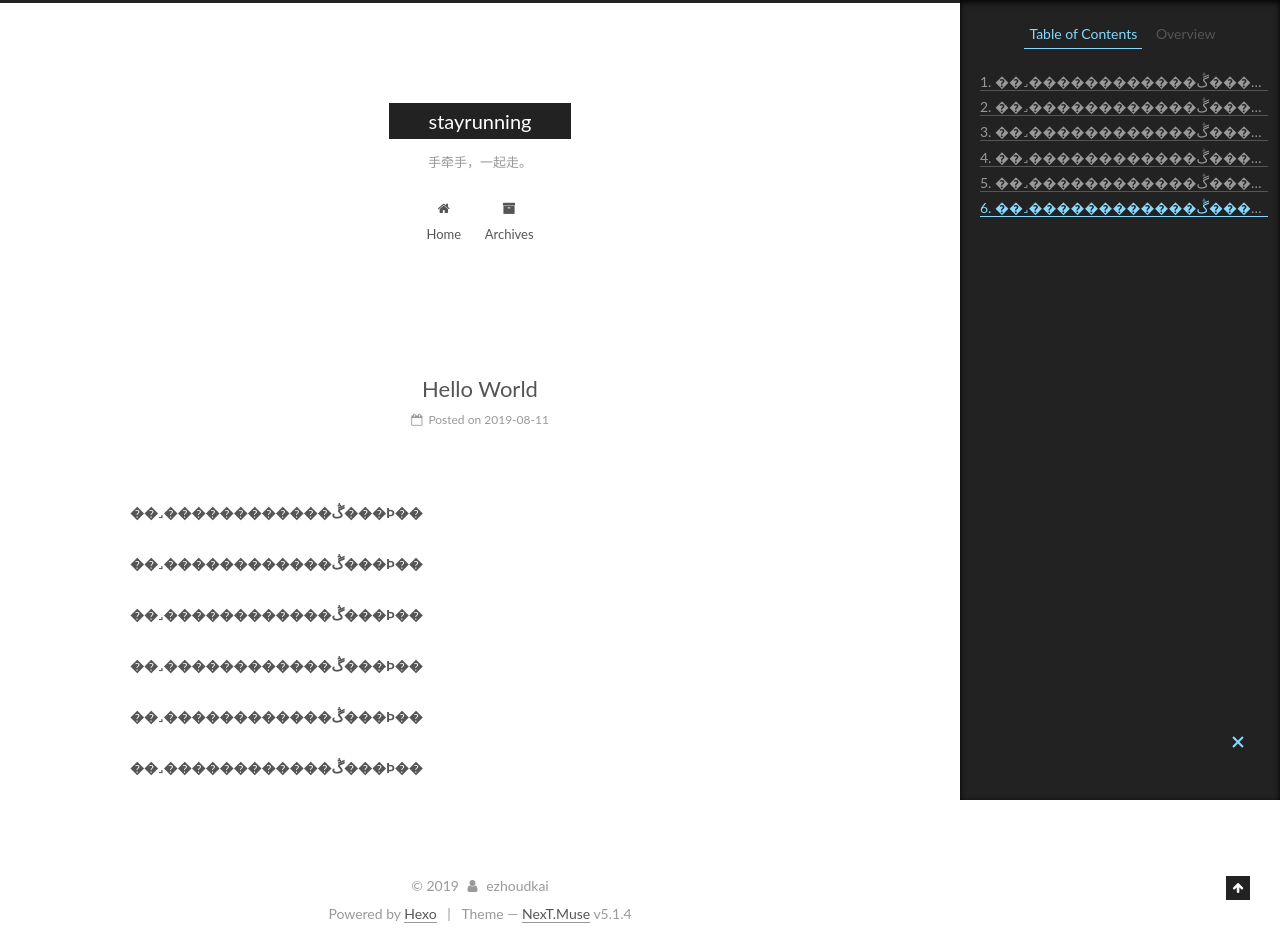
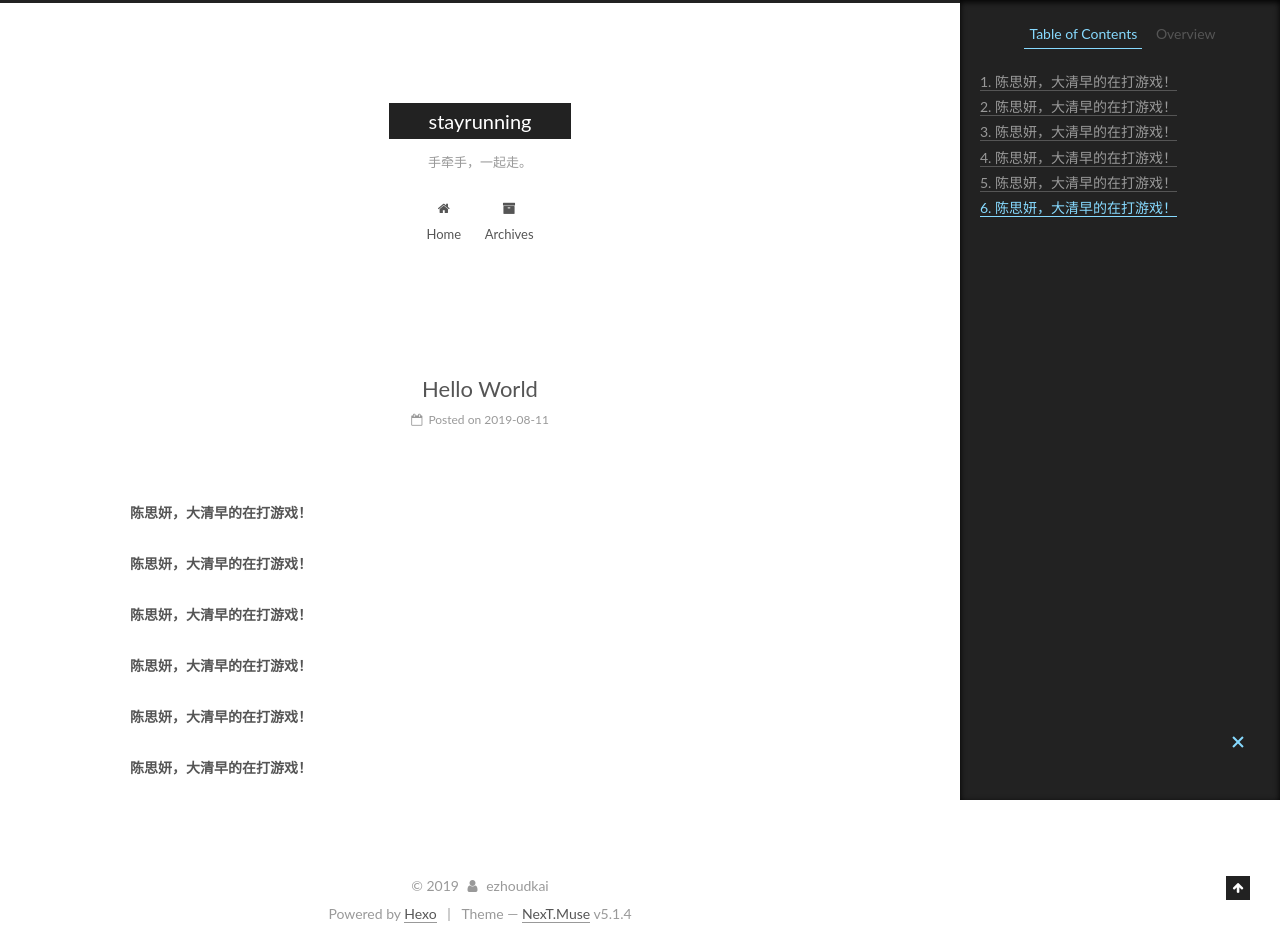
Before and after one commit to stayrunning/stayrunning.github.io, a plain HTML site: page 2019/08/11/hello-world/index.html in a window 1280 px wide. Drawn offline with Linux system fonts and the light colour scheme.

Commit message:
Site updated: 2019-08-11 10:11:07

```diff
--- a/2019/08/11/hello-world/index.html
+++ b/2019/08/11/hello-world/index.html
@@ -79,18 +79,18 @@
 
 
 
-<meta name="description" content="��˼������������ڴ���Ϸ����˼������������ڴ���Ϸ����˼������������ڴ���Ϸ����˼������������ڴ���Ϸ����˼������������ڴ���Ϸ����˼������������ڴ���Ϸ��">
+<meta name="description" content="陈思妍，大清早的在打游戏！陈思妍，大清早的在打游戏！陈思妍，大清早的在打游戏！陈思妍，大清早的在打游戏！陈思妍，大清早的在打游戏！陈思妍，大清早的在打游戏！">
 <meta name="keywords" content="编程 学习 记录 分享">
 <meta property="og:type" content="article">
 <meta property="og:title" content="Hello World">
 <meta property="og:url" content="http://yoursite.com/2019/08/11/hello-world/index.html">
 <meta property="og:site_name" content="stayrunning">
-<meta property="og:description" content="��˼������������ڴ���Ϸ����˼������������ڴ���Ϸ����˼������������ڴ���Ϸ����˼������������ڴ���Ϸ����˼������������ڴ���Ϸ����˼������������ڴ���Ϸ��">
+<meta property="og:description" content="陈思妍，大清早的在打游戏！陈思妍，大清早的在打游戏！陈思妍，大清早的在打游戏！陈思妍，大清早的在打游戏！陈思妍，大清早的在打游戏！陈思妍，大清早的在打游戏！">
 <meta property="og:locale" content="zh">
-<meta property="og:updated_time" content="2019-08-11T02:07:29.600Z">
+<meta property="og:updated_time" content="2019-08-11T02:09:08.248Z">
 <meta name="twitter:card" content="summary">
 <meta name="twitter:title" content="Hello World">
-<meta name="twitter:description" content="��˼������������ڴ���Ϸ����˼������������ڴ���Ϸ����˼������������ڴ���Ϸ����˼������������ڴ���Ϸ����˼������������ڴ���Ϸ����˼������������ڴ���Ϸ��">
+<meta name="twitter:description" content="陈思妍，大清早的在打游戏！陈思妍，大清早的在打游戏！陈思妍，大清早的在打游戏！陈思妍，大清早的在打游戏！陈思妍，大清早的在打游戏！陈思妍，大清早的在打游戏！">
 
 
 
@@ -300,7 +300,7 @@
 
 
 
-        <h5 id="��˼������������ڴ���Ϸ��"><a href="#��˼������������ڴ���Ϸ��" class="headerlink" title="��˼������������ڴ���Ϸ��"></a>��˼������������ڴ���Ϸ��</h5><h5 id="��˼������������ڴ���Ϸ��-1"><a href="#��˼������������ڴ���Ϸ��-1" class="headerlink" title="��˼������������ڴ���Ϸ��"></a>��˼������������ڴ���Ϸ��</h5><h5 id="��˼������������ڴ���Ϸ��-2"><a href="#��˼������������ڴ���Ϸ��-2" class="headerlink" title="��˼������������ڴ���Ϸ��"></a>��˼������������ڴ���Ϸ��</h5><h5 id="��˼������������ڴ���Ϸ��-3"><a href="#��˼������������ڴ���Ϸ��-3" class="headerlink" title="��˼������������ڴ���Ϸ��"></a>��˼������������ڴ���Ϸ��</h5><h5 id="��˼������������ڴ���Ϸ��-4"><a href="#��˼������������ڴ���Ϸ��-4" class="headerlink" title="��˼������������ڴ���Ϸ��"></a>��˼������������ڴ���Ϸ��</h5><h5 id="��˼������������ڴ���Ϸ��-5"><a href="#��˼������������ڴ���Ϸ��-5" class="headerlink" title="��˼������������ڴ���Ϸ��"></a>��˼������������ڴ���Ϸ��</h5>
+        <h5 id="陈思妍，大清早的在打游戏！"><a href="#陈思妍，大清早的在打游戏！" class="headerlink" title="陈思妍，大清早的在打游戏！"></a>陈思妍，大清早的在打游戏！</h5><h5 id="陈思妍，大清早的在打游戏！-1"><a href="#陈思妍，大清早的在打游戏！-1" class="headerlink" title="陈思妍，大清早的在打游戏！"></a>陈思妍，大清早的在打游戏！</h5><h5 id="陈思妍，大清早的在打游戏！-2"><a href="#陈思妍，大清早的在打游戏！-2" class="headerlink" title="陈思妍，大清早的在打游戏！"></a>陈思妍，大清早的在打游戏！</h5><h5 id="陈思妍，大清早的在打游戏！-3"><a href="#陈思妍，大清早的在打游戏！-3" class="headerlink" title="陈思妍，大清早的在打游戏！"></a>陈思妍，大清早的在打游戏！</h5><h5 id="陈思妍，大清早的在打游戏！-4"><a href="#陈思妍，大清早的在打游戏！-4" class="headerlink" title="陈思妍，大清早的在打游戏！"></a>陈思妍，大清早的在打游戏！</h5><h5 id="陈思妍，大清早的在打游戏！-5"><a href="#陈思妍，大清早的在打游戏！-5" class="headerlink" title="陈思妍，大清早的在打游戏！"></a>陈思妍，大清早的在打游戏！</h5>
 
     </div>
 
@@ -430,7 +430,7 @@
 
 
 
-              <div class="post-toc-content"><ol class="nav"><li class="nav-item nav-level-5"><a class="nav-link" href="#��˼������������ڴ���Ϸ��"><span class="nav-number">1.</span> <span class="nav-text">��˼������������ڴ���Ϸ��</span></a></li><li class="nav-item nav-level-5"><a class="nav-link" href="#��˼������������ڴ���Ϸ��-1"><span class="nav-number">2.</span> <span class="nav-text">��˼������������ڴ���Ϸ��</span></a></li><li class="nav-item nav-level-5"><a class="nav-link" href="#��˼������������ڴ���Ϸ��-2"><span class="nav-number">3.</span> <span class="nav-text">��˼������������ڴ���Ϸ��</span></a></li><li class="nav-item nav-level-5"><a class="nav-link" href="#��˼������������ڴ���Ϸ��-3"><span class="nav-number">4.</span> <span class="nav-text">��˼������������ڴ���Ϸ��</span></a></li><li class="nav-item nav-level-5"><a class="nav-link" href="#��˼������������ڴ���Ϸ��-4"><span class="nav-number">5.</span> <span class="nav-text">��˼������������ڴ���Ϸ��</span></a></li><li class="nav-item nav-level-5"><a class="nav-link" href="#��˼������������ڴ���Ϸ��-5"><span class="nav-number">6.</span> <span class="nav-text">��˼������������ڴ���Ϸ��</span></a></li></ol></div>
+              <div class="post-toc-content"><ol class="nav"><li class="nav-item nav-level-5"><a class="nav-link" href="#陈思妍，大清早的在打游戏！"><span class="nav-number">1.</span> <span class="nav-text">陈思妍，大清早的在打游戏！</span></a></li><li class="nav-item nav-level-5"><a class="nav-link" href="#陈思妍，大清早的在打游戏！-1"><span class="nav-number">2.</span> <span class="nav-text">陈思妍，大清早的在打游戏！</span></a></li><li class="nav-item nav-level-5"><a class="nav-link" href="#陈思妍，大清早的在打游戏！-2"><span class="nav-number">3.</span> <span class="nav-text">陈思妍，大清早的在打游戏！</span></a></li><li class="nav-item nav-level-5"><a class="nav-link" href="#陈思妍，大清早的在打游戏！-3"><span class="nav-number">4.</span> <span class="nav-text">陈思妍，大清早的在打游戏！</span></a></li><li class="nav-item nav-level-5"><a class="nav-link" href="#陈思妍，大清早的在打游戏！-4"><span class="nav-number">5.</span> <span class="nav-text">陈思妍，大清早的在打游戏！</span></a></li><li class="nav-item nav-level-5"><a class="nav-link" href="#陈思妍，大清早的在打游戏！-5"><span class="nav-number">6.</span> <span class="nav-text">陈思妍，大清早的在打游戏！</span></a></li></ol></div>
 
 
           </div>
--- a/css/main.css
+++ b/css/main.css
@@ -1822,7 +1822,7 @@ pre .javascript .function {
   width: 4px;
   height: 4px;
   border-radius: 50%;
-  background: #ff8fda;
+  background: #9cffc6;
 }
 .links-of-blogroll {
   font-size: 13px;
```
Also changed, not shown: index.html (+1 -1 lines).
